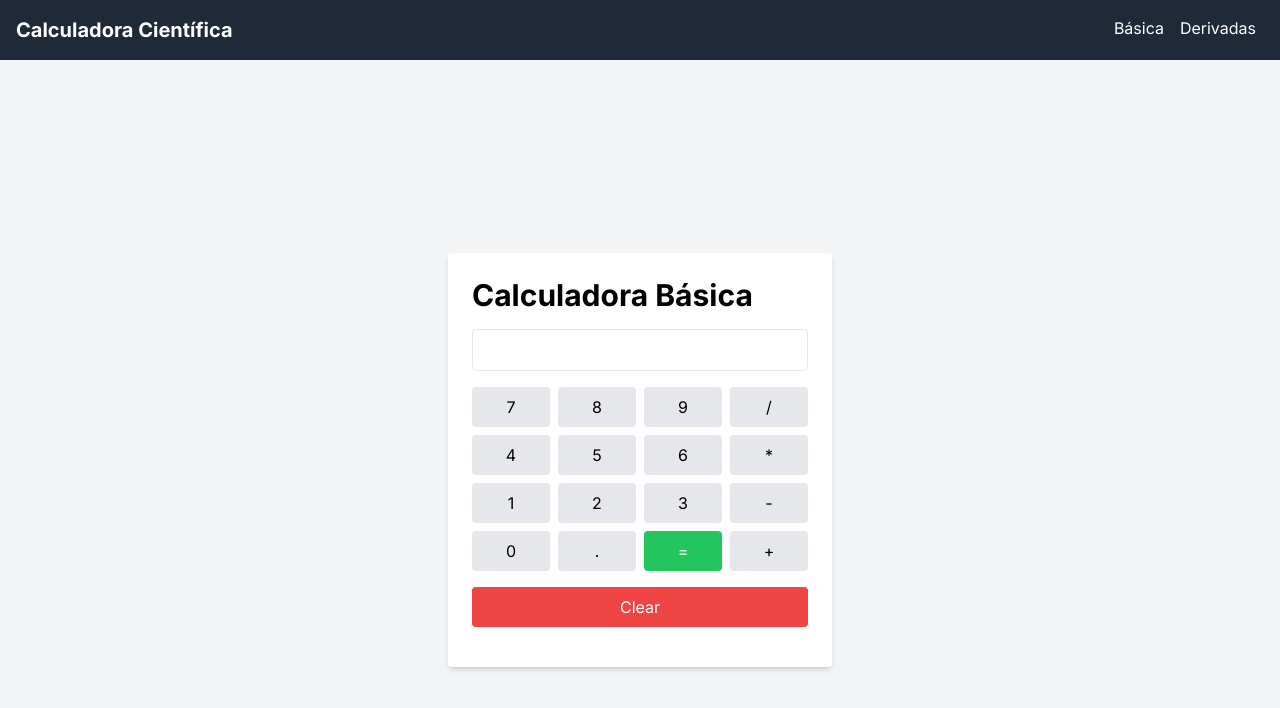
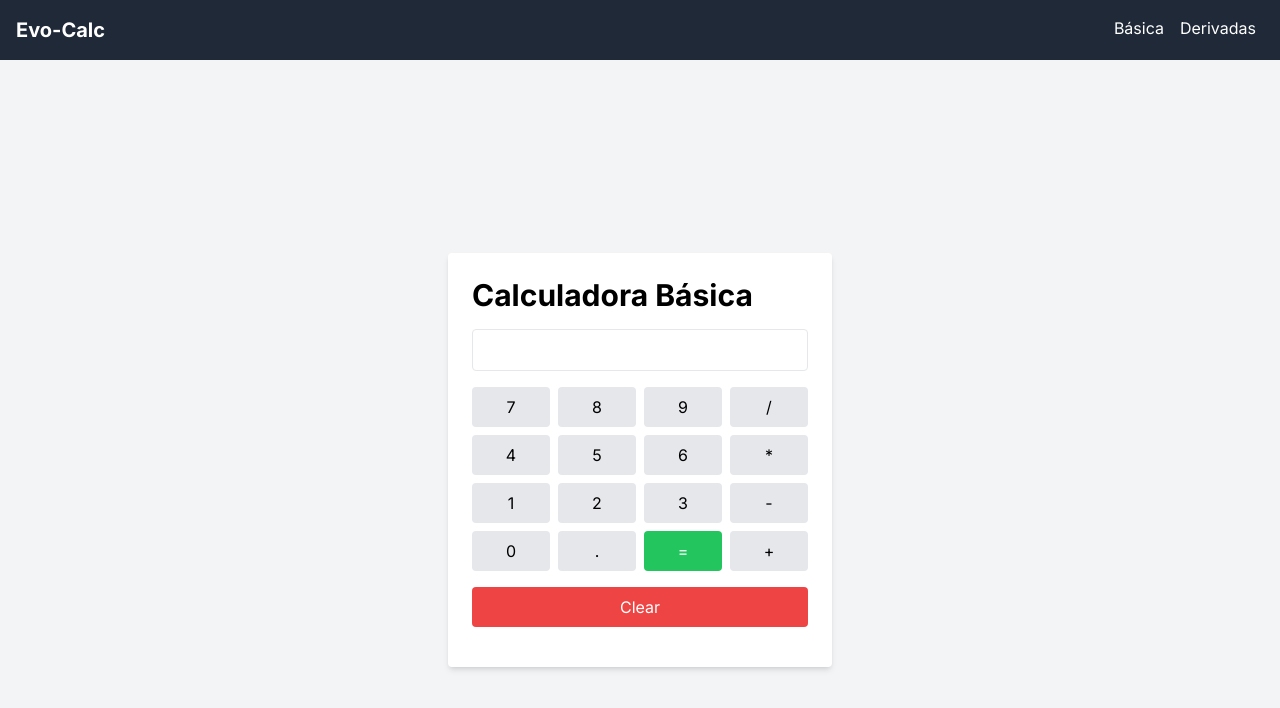
Before and after one commit to KevinFernandez21/Evo-Calc, a Next.js app: page / in a window 1280 px wide. Shown: the top 708 px of the page. Built offline with nearby package versions, Linux system fonts and the light colour scheme.

Commit message:
change name

```diff
--- a/src/app/components/Navbar.tsx
+++ b/src/app/components/Navbar.tsx
@@ -7,7 +7,7 @@ interface NavbarProps {
 const Navbar: React.FC<NavbarProps> = ({ setActivePage }) => (
     <nav className="bg-gray-800 p-4">
         <div className="flex justify-between">
-        <div className="text-white text-xl font-bold">Calculadora Científica</div>
+        <div className="text-white text-xl font-bold">Evo-Calc</div>
         <div>
             <button
             onClick={() => setActivePage('basic')}
--- a/src/app/layout.tsx
+++ b/src/app/layout.tsx
@@ -5,7 +5,7 @@ import './globals.css';
 const inter = Inter({ subsets: ['latin'] });
 
 export const metadata: Metadata = {
-  title: 'Calculadora Científica',
+  title: 'Evo-Calc',
   description: 'Generated by create next app',
 };
 
```
